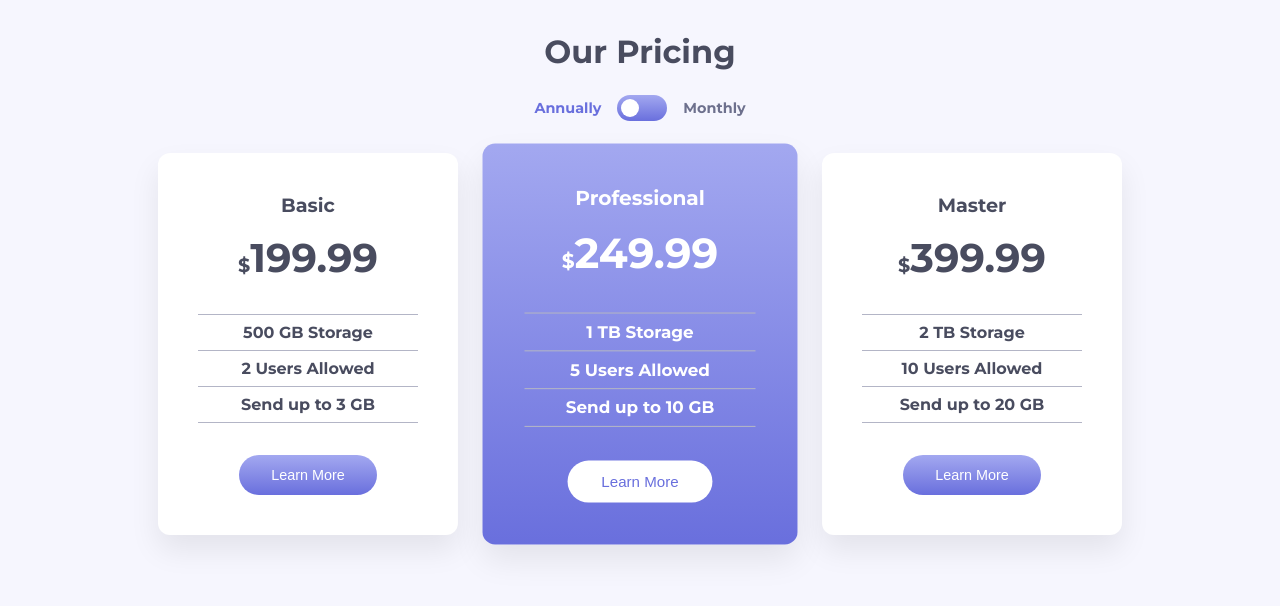
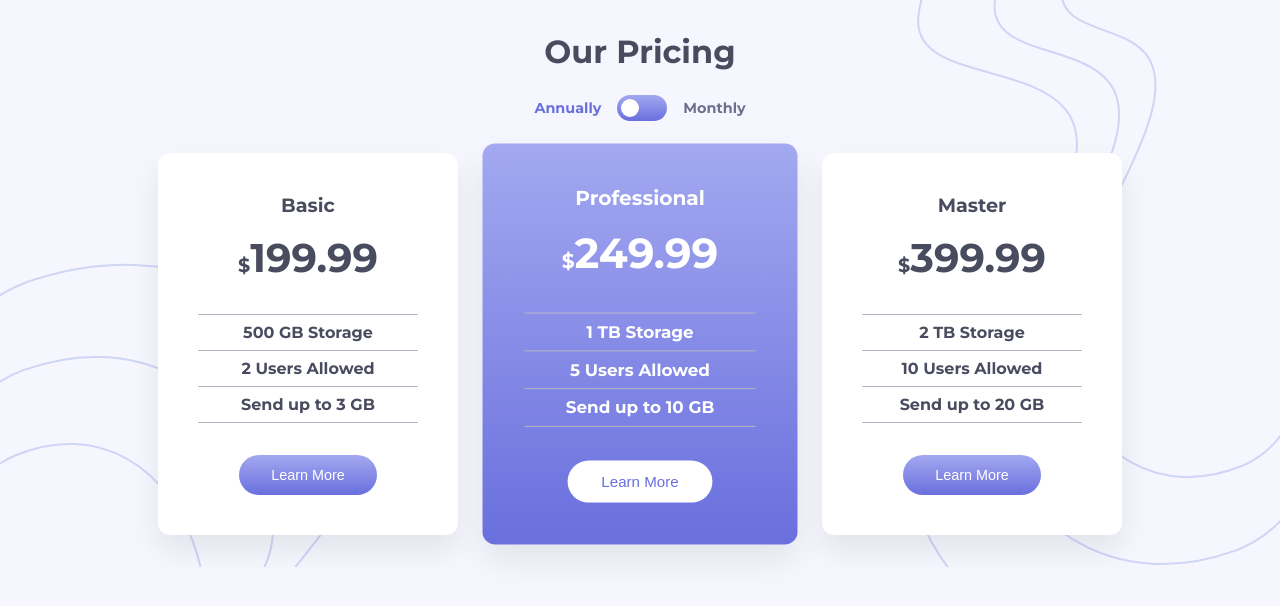
Before and after one commit to GregoryPerifanos/pricing-component-toggle, a plain HTML site: page index.html in a window 1280 px wide. Drawn offline with Linux system fonts and the light colour scheme.

Commit message:
final touches

```diff
--- a/style.css
+++ b/style.css
@@ -7,10 +7,37 @@
 
 body {
   font-family: 'Montserrat', sans-serif;
-  background: hsl(240, 78%, 98%);
+  background-color: hsl(240, 78%, 98%);
   color: hsl(232, 13%, 33%);
   text-align: center;
   padding: 2rem;
+  position: relative;
+  overflow-x: hidden;
+  overflow-y: auto;
+}
+
+body::before {
+  content: "";
+  position: absolute;
+  top: 0;
+  right: 0;
+  width: 100%;
+  height: 100%;
+  background: url('./images/bg-top.svg') no-repeat top right;
+  background-size: auto;
+  z-index: -1;
+}
+
+body::after {
+  content: "";
+  position: absolute;
+  bottom: 0;
+  left: 0;
+  width: 100%;
+  height: 100%;
+  background: url('./images/bg-bottom.svg') no-repeat bottom left;
+  background-size: auto;
+  z-index: -1;
 }
 
 .pricing-container {
```
